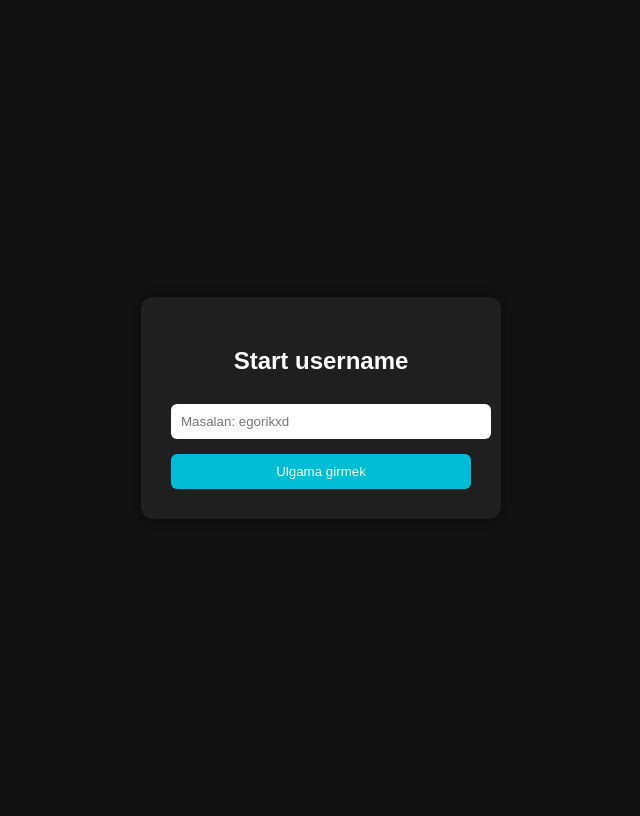
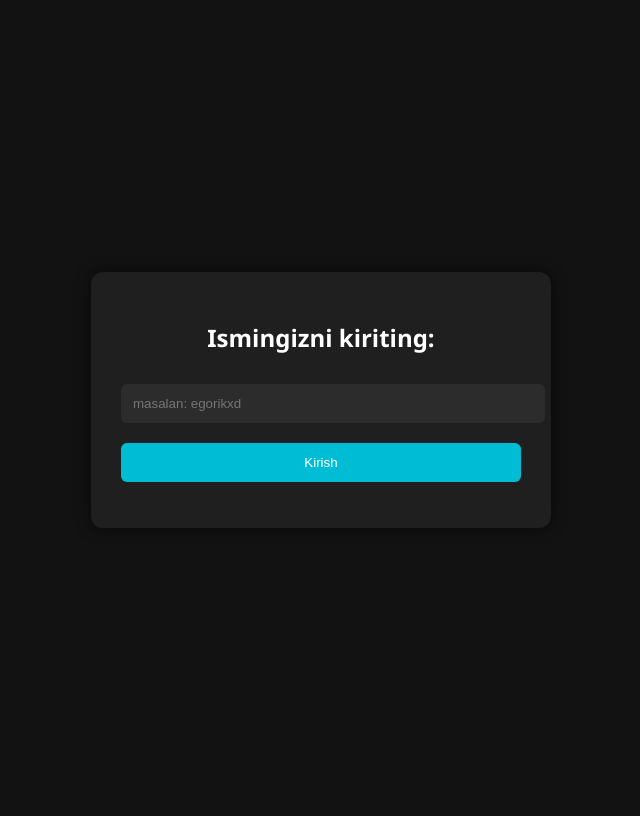
Before and after one commit to egorik078/referral_system, a PHP site: page / in a window 1280 px wide. Shown: the whole page, without its empty margins (319-959 px from the left). After the commit the page ends 528 px from the top, so only its background shows below. Run offline with PHP 8.4, Linux system fonts and the light colour scheme.

Commit message:
Update index.php

```diff
--- a/index.php
+++ b/index.php
@@ -1,63 +1,39 @@
 <?php
 session_start();
-require_once(__DIR__ . '/db.php');
+require_once 'db.php';
 
-// === 1. REFERAL LINK BILAN KIRGAN FOYDALANUVCHI ===
 if (isset($_GET['ref'])) {
-    $ref = trim($_GET['ref']);
-
-    // Faqat bir marta ref +1 bo'lishi uchun COOKIE tekshiramiz
-    if (!isset($_COOKIE['ref_given_' . $ref])) {
-        try {
-            // Foydalanuvchi mavjudligini tekshirish
-            $stmt = $conn->prepare("SELECT * FROM users WHERE username = ?");
-            $stmt->execute([$ref]);
-            $exists = $stmt->fetch();
-
-            if (!$exists) {
-                // Yangi foydalanuvchi yaratamiz, o'zi referer bo'ladi
-                $insert = $conn->prepare("INSERT INTO users (username, referer) VALUES (?, ?)");
-                $insert->execute([$ref, $ref]);
+    $refId = intval($_GET['ref']);
+    if (!isset($_COOKIE["ref_used_$refId"])) {
+        $stmt = $conn->prepare("UPDATE users SET referrals = referrals + 1 WHERE id = ?");
+        $stmt->execute([$refId]);
+        setcookie("ref_used_$refId", '1', time() + (86400 * 30), "/");
     }
-
-            // COOKIE yozamiz (30 kun saqlanadi)
-            setcookie('ref_given_' . $ref, '1', time() + (86400 * 30), "/");
-
-        } catch (PDOException $e) {
-            // Xato bo'lsa, xatolikni chiqaramiz
-            die("Xatolik: " . $e->getMessage());
-        }
-    }
-
-    // Har holda kanalga yo'naltiramiz
     header("Location: https://tmstart.me/sevengaming");
     exit;
 }
 
-// === 2. FORM YUBORILGAN HOLAT ===
 $msg = "";
 if ($_SERVER["REQUEST_METHOD"] === "POST") {
     $username = trim($_POST['username']);
-    if ($username === "") {
-        $msg = "Start username girizmeli.";
-    } else {
-        try {
-            // Foydalanuvchi mavjudligini tekshiramiz
-            $stmt = $conn->prepare("SELECT * FROM users WHERE username = ?");
+    if ($username !== "") {
+        $stmt = $conn->prepare("SELECT id FROM users WHERE username = ?");
         $stmt->execute([$username]);
         $user = $stmt->fetch();
 
         if (!$user) {
-                $insert = $conn->prepare("INSERT INTO users (username) VALUES (?)");
-                $insert->execute([$username]);
+            $stmt = $conn->prepare("INSERT INTO users (username) VALUES (?)");
+            $stmt->execute([$username]);
+            $userId = $conn->lastInsertId();
+        } else {
+            $userId = $user['id'];
         }
 
-            $_SESSION['user'] = $username;
+        $_SESSION['user_id'] = $userId;
         header("Location: dashboard.php");
         exit;
-        } catch (PDOException $e) {
-            $msg = "Xatolik: " . $e->getMessage();
-        }
+    } else {
+        $msg = "Iltimos, foydalanuvchi nomini kiriting.";
     }
 }
 ?>
@@ -65,58 +41,18 @@ if ($_SERVER["REQUEST_METHOD"] === "POST") {
 <!DOCTYPE html>
 <html>
 <head>
-    <title>SevenGaming bonus</title>
-    <style>
-        body {
-            background-color: #121212;
-            color: #fff;
-            font-family: sans-serif;
-            display: flex;
-            justify-content: center;
-            align-items: center;
-            height: 100vh;
-        }
-        .box {
-            background: #1f1f1f;
-            padding: 30px;
-            border-radius: 12px;
-            width: 300px;
-            box-shadow: 0 0 10px rgba(0,0,0,0.5);
-            text-align: center;
-        }
-        input {
-            width: 100%;
-            padding: 10px;
-            margin-top: 10px;
-            border-radius: 6px;
-            border: none;
-        }
-        button {
-            margin-top: 15px;
-            width: 100%;
-            padding: 10px;
-            background-color: #00bcd4;
-            color: white;
-            border: none;
-            border-radius: 6px;
-            cursor: pointer;
-        }
-        p {
-            margin-top: 10px;
-            color: #f44336;
-        }
-    </style>
+    <meta charset="UTF-8">
+    <title>Ro‘yxatdan o‘tish</title>
+    <link rel="stylesheet" href="style.css">
 </head>
 <body>
-<div class="box">
-    <h2>Start username</h2>
+<div class="container">
+    <h2>Ismingizni kiriting:</h2>
     <form method="POST">
-        <input type="text" name="username" placeholder="Masalan: egorikxd" required>
-        <button type="submit">Ulgama girmek</button>
+        <input type="text" name="username" placeholder="masalan: egorikxd" required>
+        <button type="submit">Kirish</button>
     </form>
-    <?php if ($msg): ?>
-        <p><?= htmlspecialchars($msg) ?></p>
-    <?php endif; ?>
+    <p style="color:red;"><?= $msg ?></p>
 </div>
 </body>
 </html>
```
Lines whose indentation alone changed are shown as unchanged.
